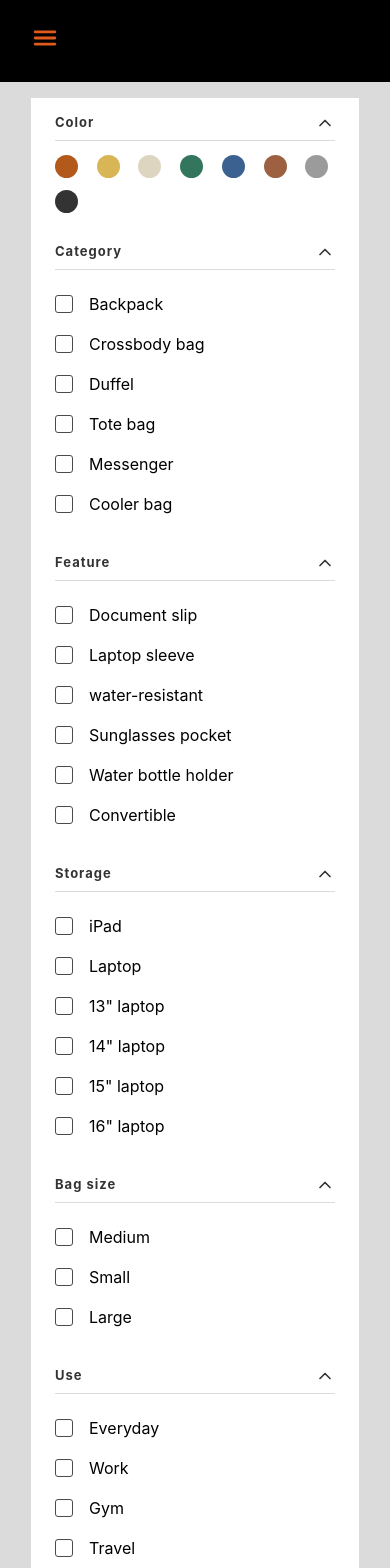
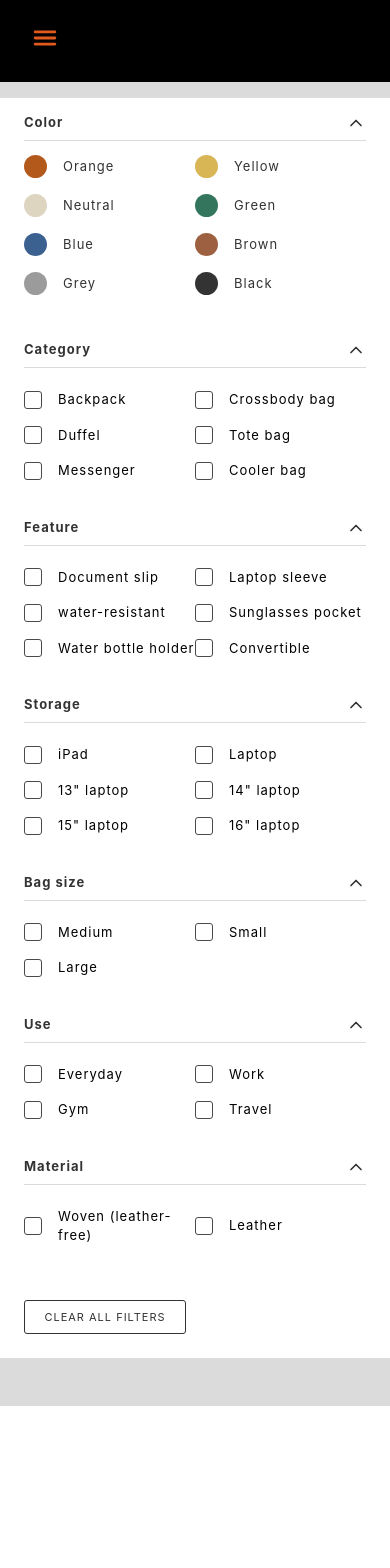
Before and after one commit to d4cho/bellroy-components-react, a React (Create React App) app: page /accordion in a window 390 px wide. Shown: the top 1568 px of the page. After the commit the page ends 1406 px from the top, so only its background shows below. Built offline with nearby package versions, Linux system fonts and the light colour scheme.

Commit message:
mobile filter view

```diff
--- a/src/components/atoms/Button/Button.jsx
+++ b/src/components/atoms/Button/Button.jsx
@@ -1,7 +1,19 @@
 import React from 'react';
 import './Button.scss';
 
-const Button = ({ content, styleOverride, onButtonClick }) => {
+const Button = ({ content, styleOverride, onButtonClick, outlined }) => {
+    if (outlined) {
+        return (
+            <button
+                className='Button_container-outlined'
+                style={styleOverride}
+                onClick={onButtonClick ? onButtonClick : () => {}}
+            >
+                {content}
+            </button>
+        );
+    }
+
     return (
         <button
             className='Button_container'
--- a/src/components/atoms/Button/Button.scss
+++ b/src/components/atoms/Button/Button.scss
@@ -17,3 +17,22 @@
         box-shadow: 0 17px 9px -15px rgb(0 0 0 / 50%);
     }
 }
+
+.Button_container-outlined {
+    width: 100%;
+    padding: 0;
+
+    user-select: none;
+    letter-spacing: 1px;
+    font-size: 13px;
+    color: #333333;
+    border: 1px solid #333333;
+    border-radius: 3px;
+    background-color: #fff;
+    cursor: pointer;
+}
+
+.Button_container-outlined:hover {
+    color: #e15a1d;
+    border: 1px solid #e15a1d;
+}
--- a/src/components/molecules/Accordion/Accordion.jsx
+++ b/src/components/molecules/Accordion/Accordion.jsx
@@ -2,7 +2,12 @@ import React, { useState, useRef, useEffect } from 'react';
 import './Accordion.scss';
 import { FiChevronUp } from 'react-icons/fi';
 
-const Accordion = ({ heading, content, headingContainerStyleOverride }) => {
+const Accordion = ({
+    heading,
+    content,
+    headingContainerStyleOverride,
+    showOverflow,
+}) => {
     const [isExpanded, setIsExpanded] = useState(true);
 
     const [height, setHeight] = useState(240);
@@ -12,7 +17,7 @@ const Accordion = ({ heading, content, headingContainerStyleOverride }) => {
         setTimeout(() => {
             setHeight(contentRef.current.clientHeight);
         }, 300);
-    }, []);
+    }, [height]);
 
     return (
         <div className='Accordion_container'>
@@ -34,6 +39,7 @@ const Accordion = ({ heading, content, headingContainerStyleOverride }) => {
                 ref={contentRef}
                 style={{
                     '--maxHeight': isExpanded ? `${height}px` : '0px',
+                    overflow: showOverflow && isExpanded ? 'visible' : 'hidden',
                 }}
             >
                 {content}
--- a/src/components/molecules/Accordion/Accordion.scss
+++ b/src/components/molecules/Accordion/Accordion.scss
@@ -34,3 +34,12 @@
         overflow: hidden;
     }
 }
+
+@media only screen and (max-width: 768px) {
+    .Accordion_container {
+        .Accordion_content {
+            display: grid;
+            grid-template-columns: 1fr 1fr;
+        }
+    }
+}
--- a/src/components/organisms/Filter/Filter.jsx
+++ b/src/components/organisms/Filter/Filter.jsx
@@ -4,9 +4,11 @@ import './Filter.scss';
 import { colorsData, filterData } from '../../../assets/data/filter-data';
 import { useAppContext } from '../../../context/AppContext';
 import { FaCheck } from 'react-icons/fa';
+import { GoSettings } from 'react-icons/go';
+import Button from '../../atoms/Button/Button';
 
 const Filter = () => {
-    const { filters, setFilters, resetFilters } = useAppContext();
+    const { isMobileView, filters, setFilters, resetFilters } = useAppContext();
 
     const handleColorClick = (category, itemToAdd) => {
         let newCategory = [...filters[category]];
@@ -18,13 +20,64 @@ const Filter = () => {
         setFilters({ ...filters, [category]: newCategory });
     };
 
+    // if (isMobileView) {
+    //     return (
+    //         <div style={{ marginTop: '24px' }}>
+    //             <Button
+    //                 content={
+    //                     <div
+    //                         style={{
+    //                             display: 'flex',
+    //                             justifyContent: 'space-between',
+    //                             alignItems: 'center',
+    //                         }}
+    //                     >
+    //                         <GoSettings />
+    //                         Filters
+    //                     </div>
+    //                 }
+    //                 onButtonClick={() => {}}
+    //                 outlined={true}
+    //                 styleOverride={{
+    //                     fontSize: '13px',
+    //                     width: '97px',
+    //                     padding: '7px 14px',
+    //                 }}
+    //             />
+    //         </div>
+    //     );
+    // }
+
+    const renderFilterColorSection = () => {
+        if (isMobileView) {
+            return colorsData.map((color) => {
                 return (
-        <div className='Filter_container'>
-            {/* color section */}
-            <div className='Filter_section'>
-                <Accordion
-                    heading={'Color'}
-                    content={
+                    <div
+                        className='Filter_colors'
+                        onClick={() =>
+                            handleColorClick('Color', color.colorName)
+                        }
+                    >
+                        <div
+                            className='Filter_dots'
+                            key={color.colorName}
+                            style={{
+                                backgroundColor: color.colorCode,
+                            }}
+                        >
+                            {filters.Color.includes(color.colorName) && (
+                                <FaCheck className='Filter_check' />
+                            )}
+                        </div>
+                        <div className='Filter_color_name'>
+                            {color.colorName}
+                        </div>
+                    </div>
+                );
+            });
+        }
+        return (
+            <>
                 <div className='Filter_colors'>
                     {colorsData.map((color) => {
                         return (
@@ -35,15 +88,10 @@ const Filter = () => {
                                     backgroundColor: color.colorCode,
                                 }}
                                 onClick={() =>
-                                            handleColorClick(
-                                                'Color',
-                                                color.colorName
-                                            )
+                                    handleColorClick('Color', color.colorName)
                                 }
                             >
-                                        {filters.Color.includes(
-                                            color.colorName
-                                        ) && (
+                                {filters.Color.includes(color.colorName) && (
                                     <FaCheck className='Filter_check' />
                                 )}
                                 <div className='Filter_tooltip'>
@@ -53,7 +101,21 @@ const Filter = () => {
                         );
                     })}
                 </div>
-                    }
+                <div className='Filter_selectedColors'>{`You've selected: ${
+                    filters.Color.length > 0 ? filters.Color.join(', ') : 'All'
+                }`}</div>
+            </>
+        );
+    };
+
+    return (
+        <div className='Filter_container'>
+            {/* color section */}
+            <div className='Filter_section'>
+                <Accordion
+                    heading={'Color'}
+                    content={renderFilterColorSection()}
+                    showOverflow={true}
                 />
             </div>
             {/* other filters section */}
@@ -68,7 +130,7 @@ const Filter = () => {
                             content={filterCategory.items.map((item, idx) => {
                                 return (
                                     <div
-                                        className='Filter_items'
+                                        className='Filter_items_container'
                                         key={idx}
                                         onClick={() =>
                                             handleColorClick(
@@ -77,7 +139,7 @@ const Filter = () => {
                                             )
                                         }
                                     >
-                                        <div className='Filter_checkboxContainer'>
+                                        <div className='Filter_checkbox_container'>
                                             <input
                                                 type='checkbox'
                                                 checked={filters[
@@ -102,9 +164,16 @@ const Filter = () => {
                 );
             })}
             <div className='Filter_buttonContainer'>
-                <button className='Filter_button' onClick={resetFilters}>
-                    clear all filters
-                </button>
+                <Button
+                    content={'CLEAR ALL FILTERS'}
+                    onButtonClick={resetFilters}
+                    outlined={true}
+                    styleOverride={{
+                        fontSize: '11px',
+                        width: '162px',
+                        padding: '8px',
+                    }}
+                />
             </div>
         </div>
     );
--- a/src/components/organisms/Filter/Filter.scss
+++ b/src/components/organisms/Filter/Filter.scss
@@ -2,9 +2,11 @@
     background-color: #fff;
     margin-top: 16px;
     padding: 0 24px 24px;
+    width: 100%;
+    letter-spacing: 1px;
 
     .Filter_section {
-        width: 280px;
+        width: 100%;
 
         .Filter_colors {
             display: grid;
@@ -46,7 +48,15 @@
             }
         }
 
-        .Filter_items {
+        .Filter_selectedColors {
+            color: #333333;
+            font-size: 13px;
+            margin-top: 14px;
+            padding-bottom: 14px;
+            user-select: none;
+        }
+
+        .Filter_items_container {
             display: grid;
             grid-template-columns: 18px auto;
             align-items: center;
@@ -55,7 +65,8 @@
             cursor: pointer;
             user-select: none;
 
-            .Filter_checkboxContainer {
+            .Filter_checkbox_container {
+                margin-right: 1px;
                 display: block;
                 position: relative;
                 border: 1px solid #4a4a4a;
@@ -79,12 +90,16 @@
 
                 .Filter_checkbox {
                     position: absolute;
-                    top: -1px;
-                    left: -1px;
+                    top: 50%;
+                    left: 50%;
+                    transform: translate(-50%, -50%);
                     width: 18px;
                     height: 18px;
                     border: 1px solid transparent;
                     border-radius: 3px;
+                    display: flex;
+                    justify-content: center;
+                    align-items: center;
                 }
 
                 input:checked ~ .Filter_checkbox {
@@ -96,24 +111,26 @@
 
     .Filter_buttonContainer {
         padding-top: 32px;
+    }
+}
 
-        .Filter_button {
-            user-select: none;
-            text-transform: uppercase;
-            letter-spacing: 1px;
-            font-size: 11px;
-            width: 162px;
-            padding: 8px;
-            color: #333333;
-            border: 1px solid #333333;
-            border-radius: 3px;
-            background-color: transparent;
-            cursor: pointer;
-        }
+@media only screen and (max-width: 768px) {
+    .Filter_container {
+        .Filter_section {
+            font-size: 13px;
 
-        .Filter_button:hover {
-            color: #e15a1d;
-            border: 1px solid #e15a1d;
+            .Filter_colors {
+                display: grid;
+                grid-template-columns: 23px auto;
+                grid-gap: 16px;
+                align-items: center;
+                padding-bottom: 16px;
+                cursor: pointer;
+
+                .Filter_color_name {
+                    color: #333333;
+                }
+            }
         }
     }
 }
--- a/src/components/views/AccordionPage/AccordionPage.scss
+++ b/src/components/views/AccordionPage/AccordionPage.scss
@@ -5,6 +5,15 @@
     align-items: center;
 
     .AccordionPage_example {
+        width: 320px;
         margin-bottom: 48px;
     }
 }
+
+@media only screen and (max-width: 768px) {
+    .AccordionPage_container {
+        .AccordionPage_example {
+            width: 100%;
+        }
+    }
+}
```
Lines whose indentation alone changed are shown as unchanged.
